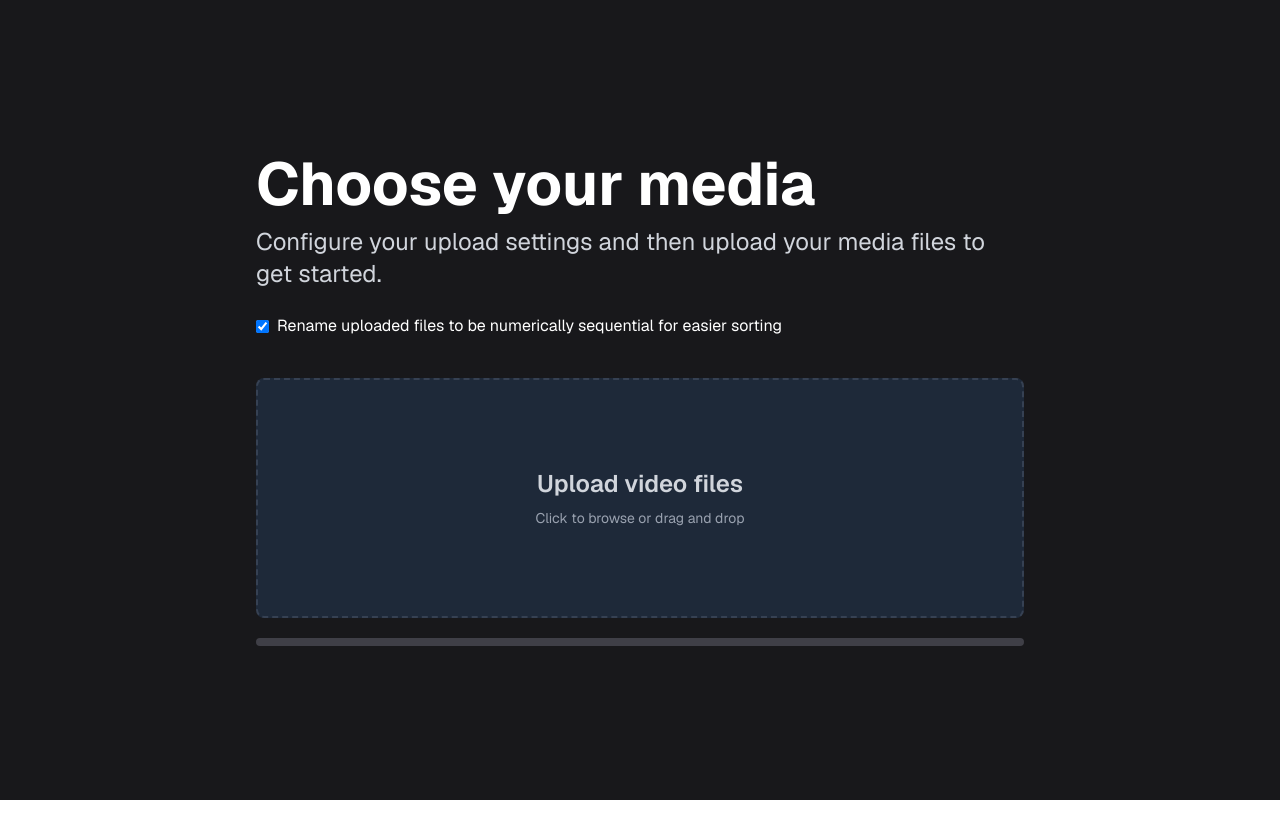
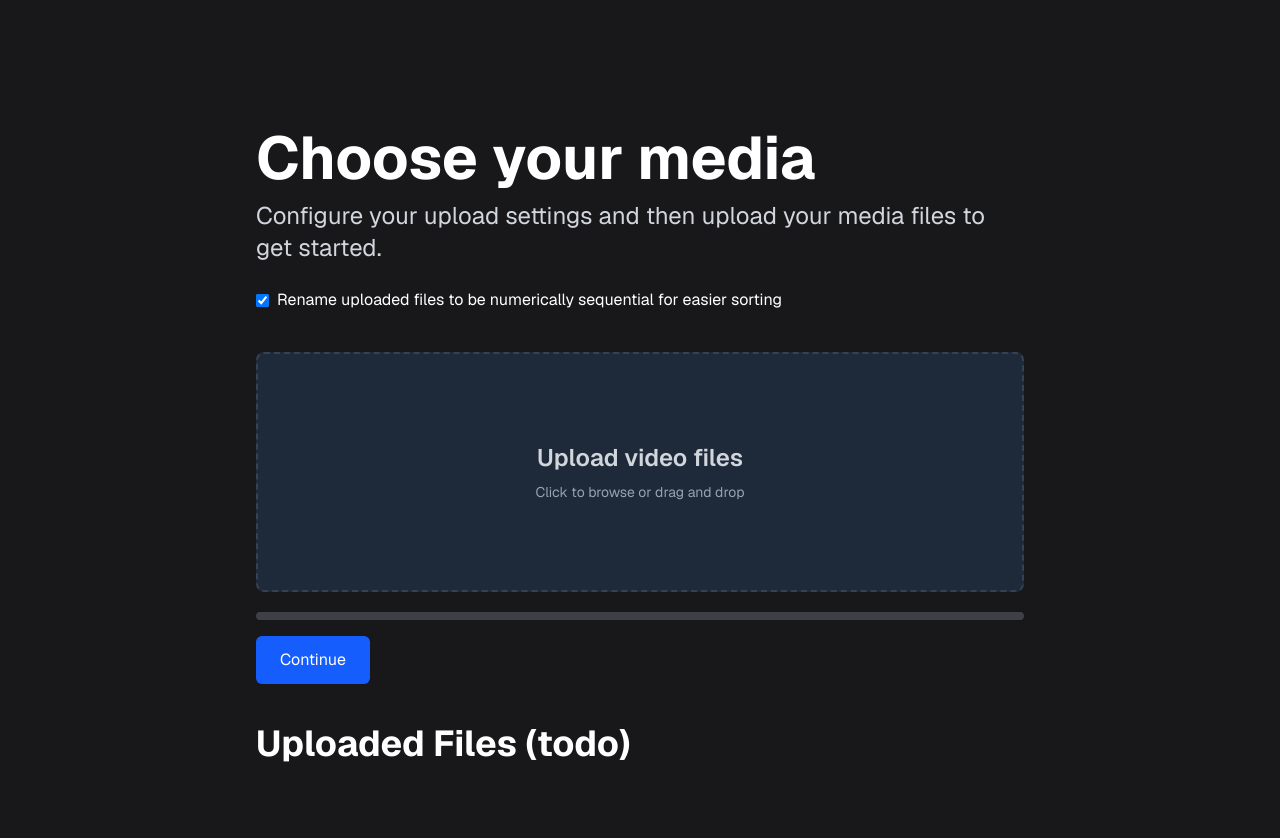
Before and after one commit to MattTompkins/Foxframe, a Next.js app: page /project/1/files in a window 1280 px wide. Shown: the top 838 px of the page. Before the commit the page ends 800 px from the top, so only its background shows below. Built offline with nearby package versions, Linux system fonts and the light colour scheme.

Commit message:
Add base layout

```diff
--- a/app/project/[id]/files/page.tsx
+++ b/app/project/[id]/files/page.tsx
@@ -2,6 +2,7 @@
 
 import { useState } from "react"
 import { useParams } from "next/navigation"
+import  FileBrowser  from "@/components/FileBrowser"
 
 type Props = {
 	params: {
@@ -152,6 +153,19 @@ export default function ProjectFilesPage({ params }: Props) {
 					</div>
 				)}
 
+			<a
+				href={`/project/${projectId}/settings`}
+				disabled={uploadStatus < 100}
+				className="mt-4 px-6 py-3 bg-blue-600 text-white rounded-md hover:bg-blue-700 focus:outline-none focus:ring-2 focus:ring-blue-500 focus:ring-offset-2"
+			>
+				Continue
+			</a>
+
+
+				<h2 className="text-4xl font-bold text-white mt-10">
+					Uploaded Files (todo)
+				</h2>
+				<FileBrowser id={projectId} />
 			</main>
 
 		</div>
--- /dev/null
+++ b/app/project/[id]/settings/page.tsx
@@ -0,0 +1,35 @@
+"use client"
+
+import { useState } from "react"
+import { useParams } from "next/navigation"
+import  FileBrowser  from "@/components/FileBrowser"
+
+type Props = {
+    params: {
+        id: string
+    }
+}
+
+export default function ProjectSettingsPage({ params }: Props) {
+
+    const projectId = useParams().id;
+
+    return (
+        <div className="flex flex-col flex-1 items-center justify-center bg-zinc-900 font-sans">
+
+            <main className="flex w-full max-w-3xl flex-col items-center justify-between py-32 sm:items-start">
+
+                <h1 className="text-6xl font-bold text-white">
+                    Select the settings for your video
+                </h1>
+
+                <p className="text-2xl text-gray-300 mt-3 mb-6">
+                    Configure your video settings to customise your video output.
+                </p>
+
+
+            </main>
+
+        </div>
+    )
+}
--- /dev/null
+++ b/components/FileBrowser.tsx
@@ -0,0 +1,19 @@
+"use client"
+
+import { useParams } from "next/navigation"
+
+function readManifest(projectId: string) {
+
+}
+
+export default function FileBrowser() {
+
+	const params = useParams()
+	const projectId = params.id as string
+
+	if (!projectId) {
+		return
+	}
+
+
+}
```
Also changed, not shown: 1 other file (tests, documents, lock files or other folders).
